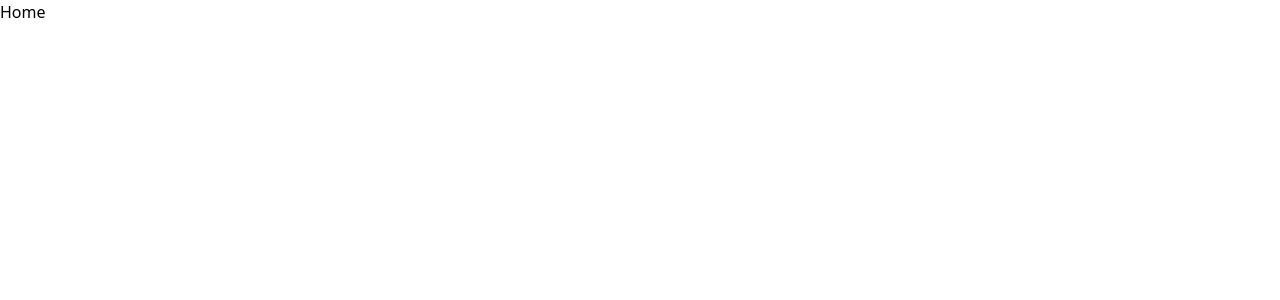
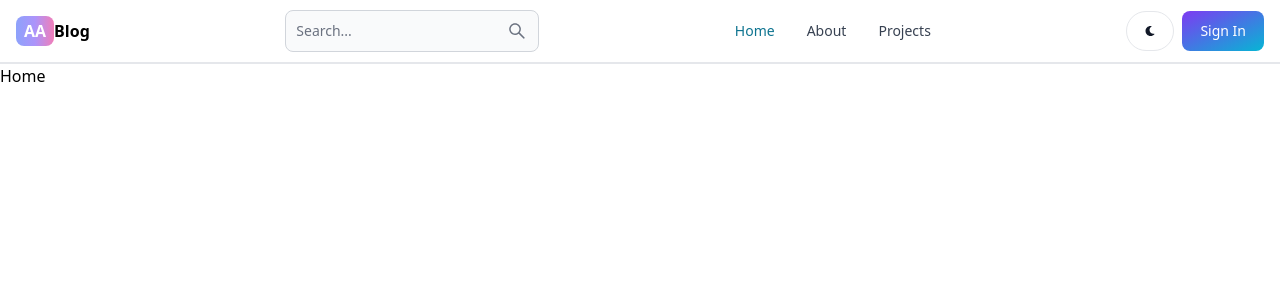
Before and after one commit to arvinalejandro/blog-app, a React (Vite) app in the folder client/: page / in a window 1280 px wide. Shown: the top 300 px of the page. Built offline with nearby package versions, Linux system fonts and the light colour scheme.

Commit message:
create header section

```diff
--- a/client/package.json
+++ b/client/package.json
@@ -10,6 +10,7 @@
     "preview": "vite preview"
   },
   "dependencies": {
+    "flowbite-react": "^0.10.2",
     "react": "^18.3.1",
     "react-dom": "^18.3.1",
     "react-router-dom": "^7.0.1"
--- a/client/src/App.jsx
+++ b/client/src/App.jsx
@@ -5,10 +5,12 @@
 import SignIn from './pages/SignIn';
 import Dashboard from './pages/Dashboard';
 import Projects from './pages/Projects';
+import Header from './components/Header';
 
 export default function App() {
   return (
     <BrowserRouter>
+      <Header />
       <Routes>
         <Route path='/' element={<Home />} />
         <Route path='/about' element={<About />} />
--- /dev/null
+++ b/client/src/components/Header.jsx
@@ -0,0 +1,52 @@
+import { Button, Navbar, TextInput } from 'flowbite-react';
+import { Link, useLocation } from 'react-router-dom';
+import { AiOutlineSearch } from 'react-icons/ai';
+import { FaMoon } from 'react-icons/fa';
+
+export default function Header() {
+  const path = useLocation().pathname;
+  return (
+    <Navbar className='border-b-2'>
+      <Link
+        to='/'
+        className='self-center whitespace-nowrap text-sm:text-xl font-semibold dark:text-white'
+      >
+        <span className='px-2 py-1 bg-gradient-to-r from-indigo-400 via-purple-400 to-pink-400 rounded-lg text-white'>
+          AA
+        </span>
+        Blog
+      </Link>
+      <form>
+        <TextInput
+          type='text'
+          placeholder='Search...'
+          rightIcon={AiOutlineSearch}
+          className='hidden lg:inline'
+        />
+      </form>
+      <Button className='w-12 h-10 lg:hidden' color='gray' pill>
+        <AiOutlineSearch />
+      </Button>
+      <div className='flex gap-2 md:order-2'>
+        <Button className='w-12 h-10 hidden sm:inline' color='gray' pill>
+          <FaMoon />
+        </Button>
+        <Link to='/sign-in'>
+          <Button gradientDuoTone='purpleToBlue'>Sign In</Button>
+        </Link>
+      </div>
+      <Navbar.Toggle />
+      <Navbar.Collapse>
+        <Navbar.Link active={path === '/'} as={'div'}>
+          <Link to='/'>Home</Link>
+        </Navbar.Link>
+        <Navbar.Link active={path === '/about'} as={'div'}>
+          <Link to='about'>About</Link>
+        </Navbar.Link>
+        <Navbar.Link active={path === '/projects'} as={'div'}>
+          <Link to='/projects'>Projects</Link>
+        </Navbar.Link>
+      </Navbar.Collapse>
+    </Navbar>
+  );
+}
--- a/client/tailwind.config.js
+++ b/client/tailwind.config.js
@@ -1,8 +1,10 @@
+// eslint-disable-next-line no-undef
+const flowbite = require('flowbite-react/tailwind');
 /** @type {import('tailwindcss').Config} */
 export default {
-  content: ['./index.html', './src/**/*.{js,ts,jsx,tsx}'],
+  content: ['./index.html', './src/**/*.{js,ts,jsx,tsx}', flowbite.content()],
   theme: {
     extend: {},
   },
-  plugins: [],
+  plugins: [flowbite.plugin()],
 };
```
Also changed, not shown: 1 other file (tests, documents, lock files or other folders).
